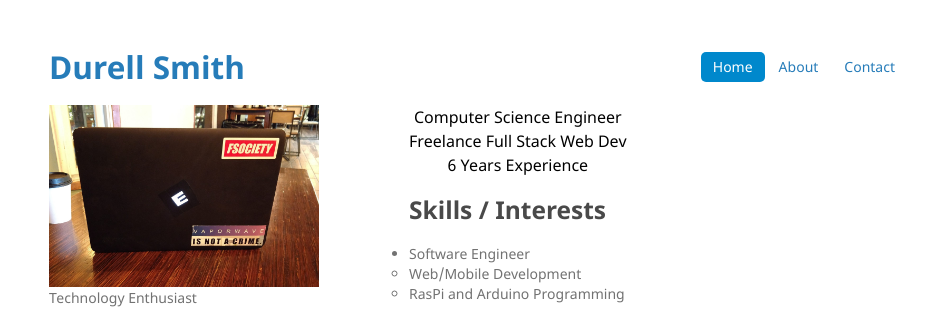
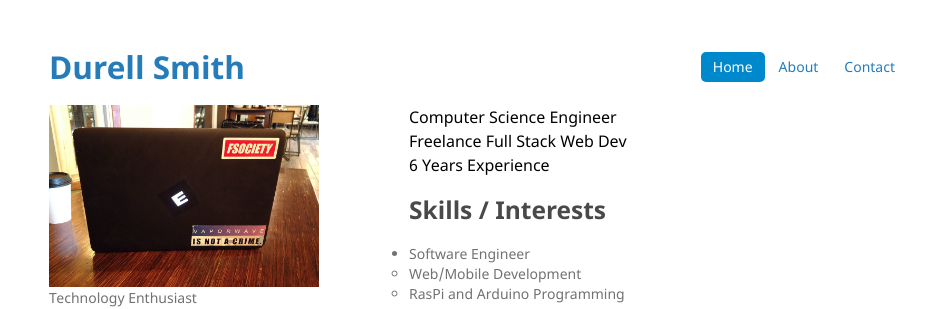
Before and after one commit to Durell/durell.github.io, a Jekyll site: the page built from index.md, in a window 1280 px wide. Shown: the top 309 px of the page, without its empty margins (161-1086 px from the left). Built offline with Jekyll 4.4.1, drawn with Linux system fonts in a browser that asks for light colours.

Commit message:
formatting

```diff
--- a/index.md
+++ b/index.md
@@ -2,7 +2,7 @@
 layout: default
 ---
 
-<span style="font-size: 12pt;color: black; text-align: center; display: inline-block">
+<span style="font-size: 12pt;color: black">
 Computer Science Engineer
 Freelance Full Stack Web Dev
 6 Years Experience
```
